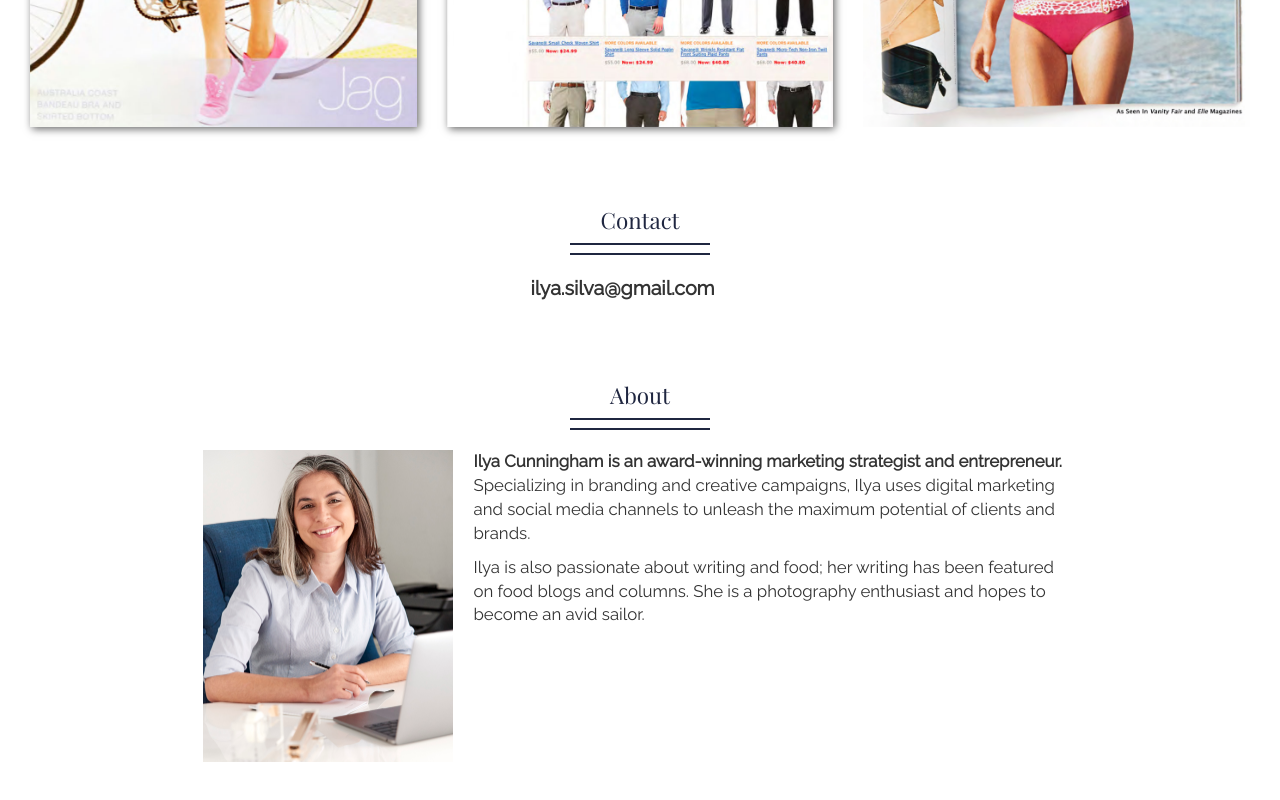
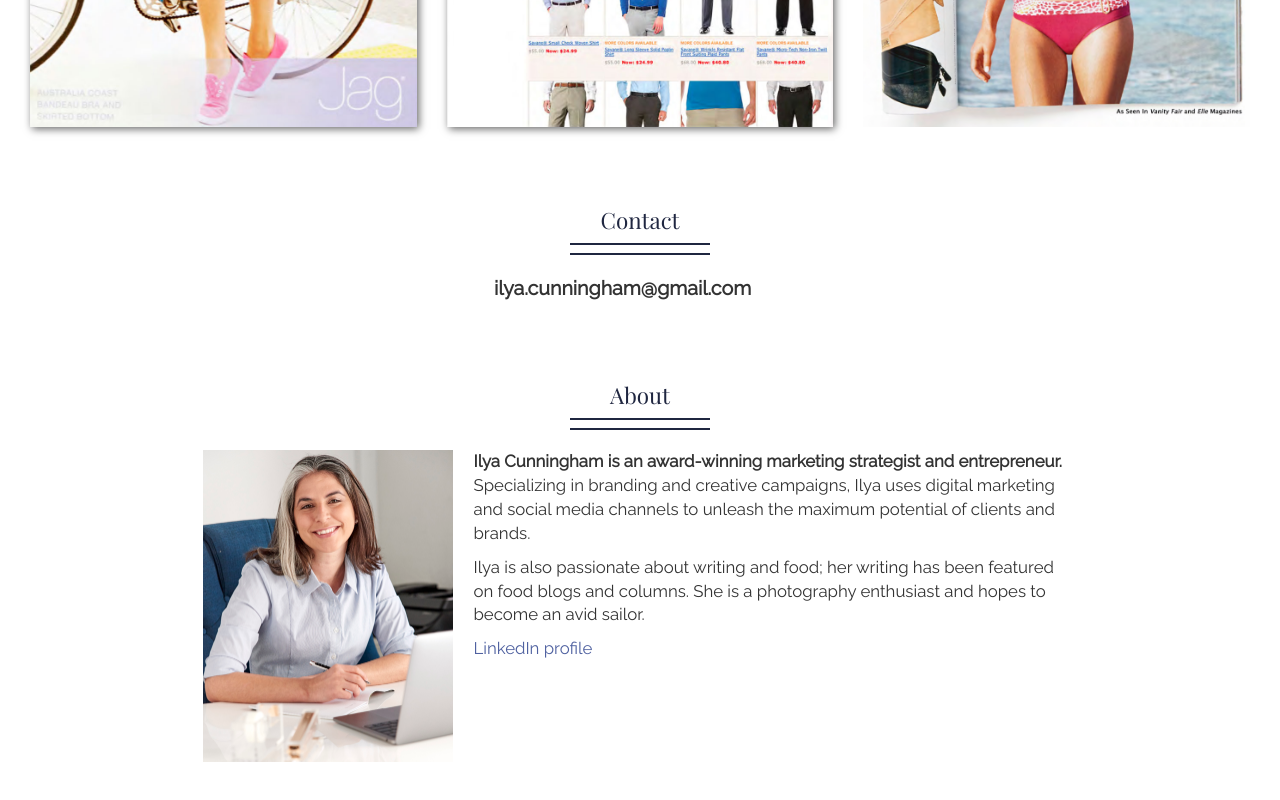
Before and after one commit to kzadrozny/ilya, a website: page index.html in a window 1280 px wide. Shown: the part 6952-7752 px from the top of the page. Drawn offline with nearby package versions, Linux system fonts and the light colour scheme.

Commit message:
Updated contact info

```diff
--- a/index.html
+++ b/index.html
@@ -238,7 +238,7 @@
         <section class="col-lg-12 contact" id="contact">
             <div>
                 <h2 class="page-header">Contact</h2>
-                <p><strong>ilya.silva@gmail.com </strong></p>
+                <p><strong>ilya.cunningham@gmail.com</strong></p>
             </div>
         </section>
 
@@ -248,6 +248,7 @@
                 <img class="profile" src="images/Ilya-Cunningham.jpg">
                 <p><strong>Ilya Cunningham is an award-winning marketing strategist and entrepreneur.</strong> Specializing in branding and creative campaigns, Ilya uses digital marketing and social media channels to unleash the maximum potential of clients and brands.</p>
                 <p>Ilya is also passionate about writing and food; her writing has been featured on food blogs and columns. She is a photography enthusiast and hopes to become an avid sailor.</p>
+                <p><a href="https://www.linkedin.com/in/ilyacunningham/">LinkedIn profile</a></p>
             </div>
         </section>
     </div>
```
